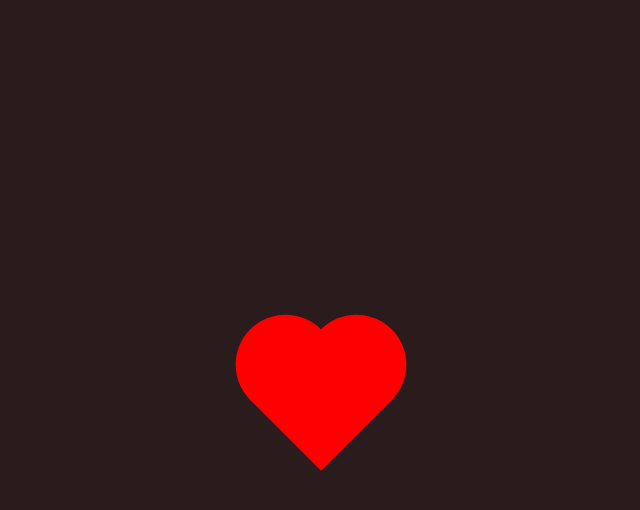
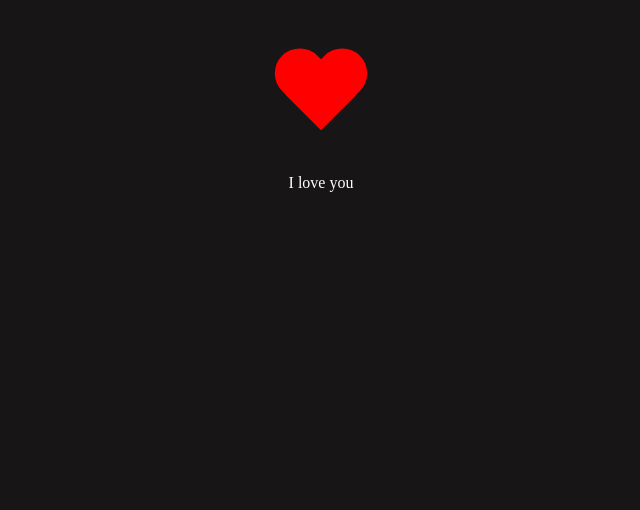
Before and after one commit to womoboy/animations-effects, a plain HTML site: page index.html in a window 1280 px wide. Shown: the whole page, without its empty margins (319-959 px from the left). Drawn offline with Linux system fonts and the light colour scheme.

Commit message:
create heart with new method

```diff
--- a/index.html
+++ b/index.html
@@ -4,12 +4,13 @@
     <meta charset="UTF-8" />
     <meta http-equiv="X-UA-Compatible" content="IE=edge" />
     <meta name="viewport" content="width=device-width, initial-scale=1.0" />
-    <title>Animation 3</title>
+    <title>Shape 1 heart</title>
     <link rel="stylesheet" href="style.css" />
   </head>
   <body>
       <section class="container">
         <div class="heart"></div>
+        <p>I love you</p>
       </section>
 
   </body>
--- a/style.css
+++ b/style.css
@@ -7,39 +7,45 @@
 }
 
 body {
-    background-color: rgb(42, 28, 28);
+    background-color: rgb(23, 21, 21);
 }
 
 .container {
-    height: 100vh;
     display: flex;
+    flex-direction: column;
+    justify-content: center;
     align-items: center;
-    justify-content: center;
-    position: relative;
 }
 
 .heart {
+    position: relative;
     width: 100px;
-    height: 100px;
-    position: relative;
-    transform: rotate(45deg);
-    background-color: red;
+    height: 90px;
+    margin: 50px auto;
 }
 
 .heart:before,
 .heart:after {
+    position: absolute;
     content: '';
+    left: 50px;
+    top: 0;
+    width: 50px;
+    height: 80px;
     background-color: red;
-    width: 100px;
-    height: 100px;
-    position: absolute;
-    border-radius: 50%;
+    border-radius: 50px 50px 0 0;
+    transform: rotate(-45deg);
+    transform-origin: 0 100%;
 }
 
-.heart:before {
-    top: -50px;
+.heart::after {
+    left: 0;
+    transform: rotate(45deg);
+    transform-origin: 100% 100%;
 }
 
-.heart:after {
-    left: -50px;
+.container p {
+    display: block;
+    color: white;
+    margin-top: -1rem;
 }
```
